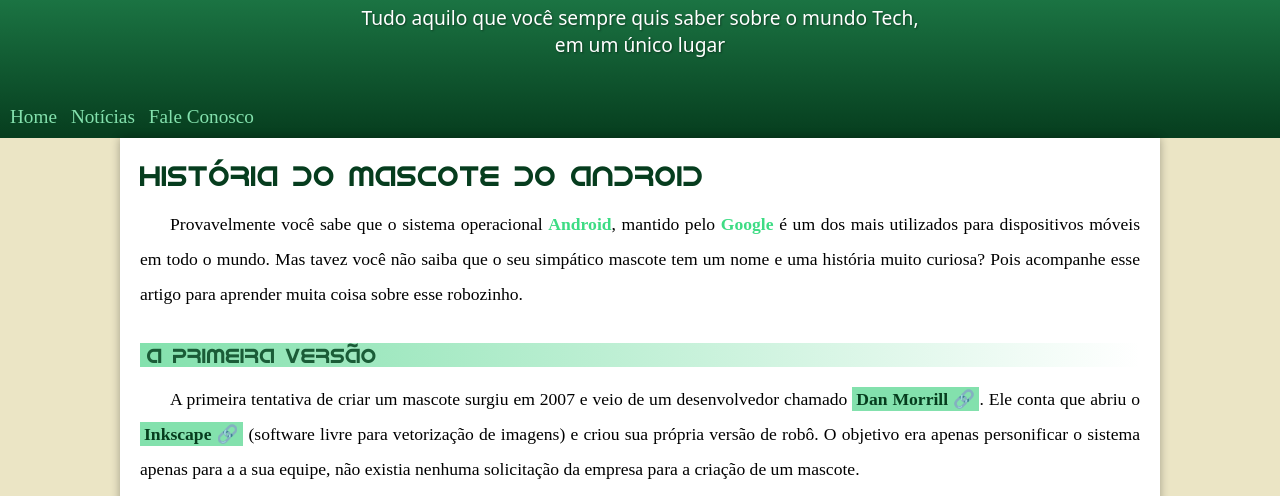
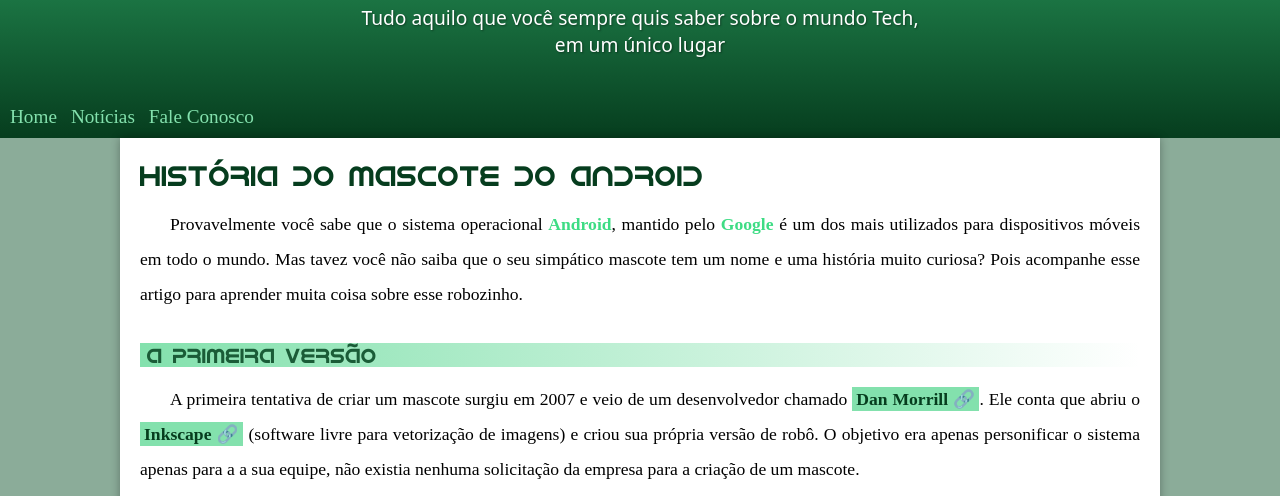
Before and after one commit to matheusfernandes-git/projeto-android, a plain HTML site: page index.html in a window 1280 px wide. Shown: the part 133-629 px from the top of the page. Drawn offline with Linux system fonts and the light colour scheme.

Commit message:
site atualizado

```diff
--- a/style.css
+++ b/style.css
@@ -7,7 +7,7 @@
 }
 
 :root{
-    --cor0: #ebe5c5;
+    --cor0: #1a5c3781;
     --cor1: #83e1ad;
     --cor2: #3ddc84;
     --cor3: #2fa866;
```
